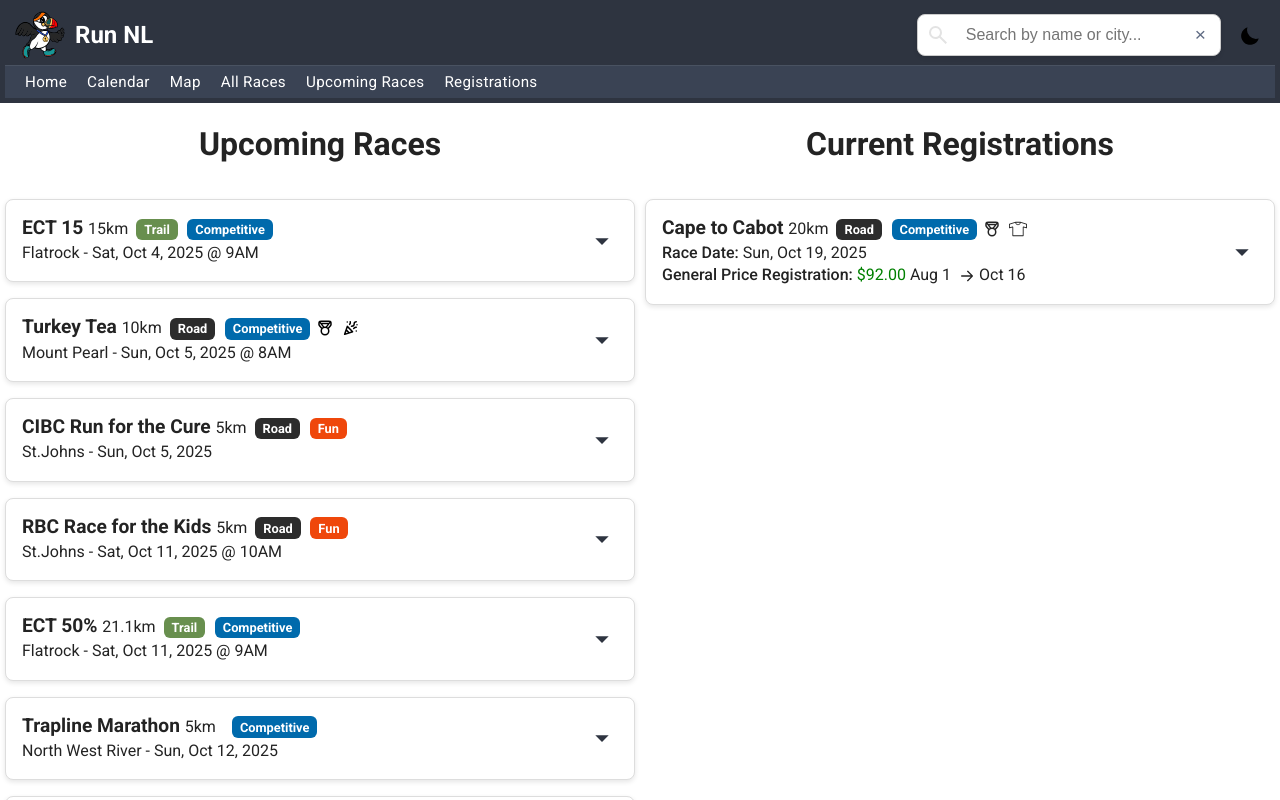
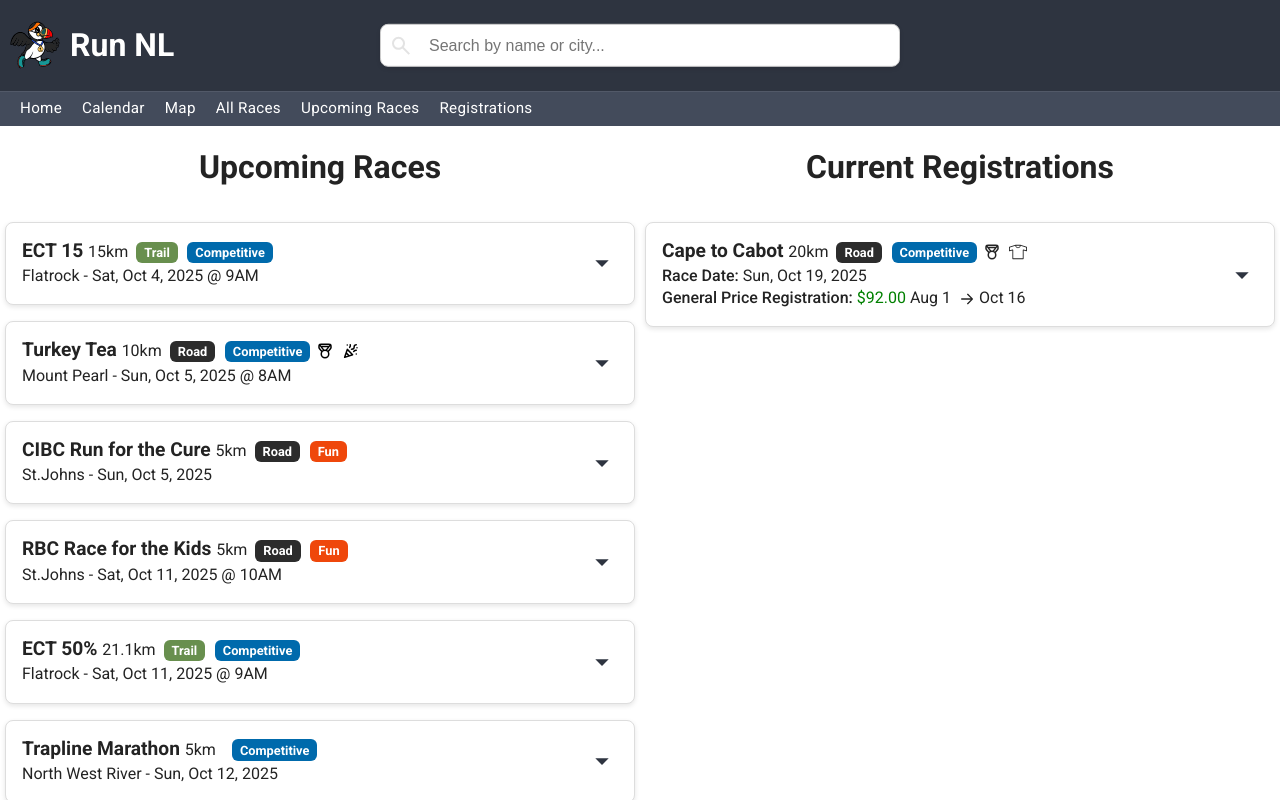
Before and after one commit to stevemac228/running-website, a Next.js app: page / in a window 1280 px wide. Shown: the top 800 px of the page. Built offline with nearby package versions, Linux system fonts and the light colour scheme.

Commit message:
search in middle of nav

```diff
--- a/components/Header.js
+++ b/components/Header.js
@@ -1,6 +1,5 @@
 import Link from "next/link";
 import { useCallback } from "react";
-import ThemeToggle from "./ThemeToggle";
 import SearchFilter from "./SearchFilter";
 
 export default function Header() {
@@ -9,7 +8,6 @@
   return (
     <header>
       <div className="header-top">
-        <div className="nav_left">
           <img
             src="/icons/newPufin-Kittl(1).svg"
             alt="Puffin Mascot"
@@ -17,12 +15,10 @@
             fill="none"
           />
           <h1>Run NL</h1>
-        </div>
         <div className="header-tools">
           <div className="header-search">
             <SearchFilter onSearch={handleHeaderSearch} />
           </div>
-          <ThemeToggle />
         </div>
       </div>
 
--- a/components/SearchFilter.js
+++ b/components/SearchFilter.js
@@ -1,37 +1,157 @@
-import { useState } from "react";
+import { useState, useRef, useEffect } from "react";
+import { useRouter } from "next/router";
+import races from "../data/races.json";
+import { getRaceId } from "../utils/getRaceId";
 
-export default function SearchFilter({ onSearch }) {
-  const [inputValue, setInputValue] = useState("");
+// Minimal, self-contained search with results dropdown.
+export default function SearchFilter({ onSearch, initialValue = "" }) {
+  const router = useRouter();
+  const [inputValue, setInputValue] = useState(() => initialValue || "");
+  const [results, setResults] = useState([]);
+  const [open, setOpen] = useState(false);
+  const [highlight, setHighlight] = useState(-1);
+  const wrapperRef = useRef(null);
+
+  // sync when parent-provided initialValue changes (e.g. when arriving at /races?search=...)
+  useEffect(() => {
+    setInputValue(initialValue || "");
+  }, [initialValue]);
+
+  useEffect(() => {
+    // close on click outside
+    function handleClick(e) {
+      if (wrapperRef.current && !wrapperRef.current.contains(e.target)) {
+        setOpen(false);
+        setHighlight(-1);
+      }
+    }
+    window.addEventListener("click", handleClick);
+    return () => window.removeEventListener("click", handleClick);
+  }, []);
+
+  useEffect(() => {
+    // filter races client-side as user types
+    const term = String(inputValue || "").trim().toLowerCase();
+    if (term === "") {
+      setResults([]);
+      setOpen(false);
+      if (typeof onSearch === "function") onSearch("");
+      return;
+    }
+
+    // search by name, nickName, location (simple contains)
+    const matched = races
+      .filter((r) => {
+        const s = `${r.name || ""} ${r.nickName || ""} ${r.location || ""}`.toLowerCase();
+        return s.includes(term);
+      })
+      .slice(0, 20);
+
+    setResults(matched);
+    setOpen(matched.length > 0);
+    setHighlight(-1);
+
+    // notify parent pages (e.g. races page) about the search term
+    if (typeof onSearch === "function") onSearch(inputValue);
+  }, [inputValue, onSearch]);
 
   const handleChange = (e) => {
     setInputValue(e.target.value);
-    onSearch(e.target.value);
   };
 
-  const handleClear = () => {
-    setInputValue("");  // clear local input
-    onSearch("");       // notify parent to reset filtered races
+  const handleClear = (e) => {
+    e?.stopPropagation();
+    setInputValue("");
+    setResults([]);
+    setOpen(false);
+    setHighlight(-1);
+    if (typeof onSearch === "function") onSearch("");
+  };
+
+  const navigateToRace = (race) => {
+    if (!race) return;
+    const id = getRaceId(race);
+    router.push(`/race/${encodeURIComponent(id)}`);
+    setOpen(false);
+  };
+
+  const onKeyDown = (e) => {
+    if (!open && (e.key === "ArrowDown" || e.key === "ArrowUp")) {
+      if (results.length > 0) setOpen(true);
+    }
+    if (e.key === "ArrowDown") {
+      e.preventDefault();
+      setHighlight((h) => Math.min(h + 1, results.length - 1));
+    } else if (e.key === "ArrowUp") {
+      e.preventDefault();
+      setHighlight((h) => Math.max(h - 1, 0));
+    } else if (e.key === "Enter") {
+      e.preventDefault();
+      if (highlight >= 0 && results[highlight]) {
+        // explicit highlighted item
+        navigateToRace(results[highlight]);
+      } else if (results.length === 1) {
+        // single result -> go to that race
+        navigateToRace(results[0]);
+      } else if (results.length > 1) {
+        // multiple results -> go to /races with search param so All Races page filters
+        router.push(`/races?search=${encodeURIComponent(inputValue)}`).catch(()=>{});
+        setOpen(false);
+      } else {
+        // no results -> still navigate to /races with search param
+        if (typeof onSearch === "function") onSearch(inputValue);
+        router.push(`/races?search=${encodeURIComponent(inputValue)}`).catch(()=>{});
+        setOpen(false);
+      }
+    } else if (e.key === "Escape") {
+      setOpen(false);
+      setHighlight(-1);
+    }
   };
 
   return (
-    <div className="search-container">
-      <div className="search-wrapper">
-        {/* Search icon */}
-        <img src="/icons/search.svg" alt="Search" className="search-icon" fill="none"/>
-
-        {/* Controlled input */}
+    <div className="search-container" ref={wrapperRef} aria-haspopup="listbox">
+      <div className="search-wrapper" role="search">
+        <img src="/icons/search.svg" alt="Search" className="search-icon" />
         <input
           type="text"
           placeholder="Search by name or city..."
           value={inputValue}
           onChange={handleChange}
+          onKeyDown={onKeyDown}
+          onFocus={() => { if (results.length > 0) setOpen(true); }}
+          aria-autocomplete="list"
+          aria-expanded={open}
+          aria-controls="search-results-list"
         />
+        {inputValue && (
+          <button className="clear-btn" onClick={handleClear} aria-label="Clear search">
+            ×
+          </button>
+        )}
+      </div>
 
-        {/* Clear button */}
-        <button className="clear-btn" onClick={handleClear}>
-          ×
-        </button>
-      </div>
+      {/* Results dropdown attached to bottom of search-wrapper */}
+      {open && results.length > 0 && (
+        <div className="search-results" role="listbox" id="search-results-list">
+          {results.map((race, idx) => (
+            <div
+              key={getRaceId(race) || `${idx}`}
+              role="option"
+              aria-selected={highlight === idx}
+              className={`search-result-item ${highlight === idx ? "highlight" : ""}`}
+              onMouseEnter={() => setHighlight(idx)}
+              onMouseDown={(ev) => { ev.preventDefault(); /* prevent input blur before click */ }}
+              onClick={() => navigateToRace(race)}
+            >
+              <div className="result-title">{race.name || race.nickName}</div>
+              <div className="result-sub">
+                {race.location ? `${race.location}` : ""} {race.date ? `• ${race.date}` : ""}
+              </div>
+            </div>
+          ))}
+        </div>
+      )}
     </div>
   );
 }
--- a/components/ThemeToggle.js
+++ /dev/null
@@ -1,53 +0,0 @@
-import { useState, useEffect } from "react";
-
-export default function ThemeToggle() {
-  const [theme, setTheme] = useState("light");
-
-  // Load saved theme from localStorage
-  useEffect(() => {
-    const savedTheme = localStorage.getItem("theme");
-    if (savedTheme) {
-      setTheme(savedTheme);
-      document.documentElement.setAttribute("data-theme", savedTheme);
-    }
-  }, []);
-
-  const toggleTheme = () => {
-    const newTheme = theme === "light" ? "dark" : "light";
-    setTheme(newTheme);
-    document.documentElement.setAttribute("data-theme", newTheme);
-    localStorage.setItem("theme", newTheme);
-  };
-
-  return (
-    <button
-      onClick={toggleTheme}
-      className="theme-toggle-btn"
-      aria-label="Toggle dark/light mode"
-    >
-      {theme === "light" ? (
-        /* Moon SVG for light mode */
-        <svg
-          xmlns="http://www.w3.org/2000/svg"
-          width="24"
-          height="24"
-          fill="currentColor"
-          viewBox="0 0 24 24"
-        >
-          <path d="M21.75 15.5a9 9 0 01-11.25-11.25 9 9 0 1011.25 11.25z" />
-        </svg>
-      ) : (
-        /* Sun SVG for dark mode */
-        <svg
-          xmlns="http://www.w3.org/2000/svg"
-          width="24"
-          height="24"
-          fill="currentColor"
-          viewBox="0 0 24 24"
-        >
-          <path d="M12 18a6 6 0 100-12 6 6 0 000 12zm0-16v2m0 16v2m10-10h-2M4 12H2m15.364-7.364l-1.414 1.414M6.05 17.95l-1.414 1.414M17.95 17.95l-1.414-1.414M6.05 6.05L4.636 7.464" />
-        </svg>
-      )}
-    </button>
-  );
-}
--- a/pages/_app.js
+++ b/pages/_app.js
@@ -1,4 +1,5 @@
 import "../styles/globals.css";
+import "../styles/navbar.css";
 import { Roboto } from "next/font/google";
 
 const roboto = Roboto({
--- a/styles/globals.css
+++ b/styles/globals.css
@@ -108,125 +108,7 @@
 /* #endregion */
 
 /* #region Header / Navbar */
-header {
-  background-color: var(--runnl-dark-grey);
-  color: var(--runnl-light-text);
-  padding: 5px;
-  display: flex;
-  flex-direction: column;
-  gap: 0;
-}
-
-.header-top {
-  display: flex;
-  align-items: center;
-  justify-content: space-between;
-  padding: 5px 10px;
-}
-
-.header-tools {
-  display: flex;
-  align-items: center;
-  gap: 0.75rem;
-  margin-left: auto;
-}
-
-.header-search {
-  flex: 1;
-  min-width: 220px;
-}
-
-.header-search .search-container {
-  margin-bottom: 0;
-  justify-content: flex-end;
-}
-
-.header-search .search-wrapper {
-  max-width: 420px;
-  width: 100%;
-}
-
-.nav-strip {
-  width: 100%;
-  background-color: #3a4354;
-  border-top: 1px solid rgba(255, 255, 255, 0.08);
-}
-
-.nav-strip-links {
-  display: flex;
-  flex-wrap: wrap;
-  gap: 1.25rem;
-  padding: 0.45rem 1.25rem;
-  color: var(--runnl-light-text);
-}
-
-.nav-strip-link {
-  color: inherit;
-  text-decoration: none;
-  font-size: 0.95rem;
-  letter-spacing: 0.02em;
-}
-
-.nav-strip-link:hover {
-  color: var(--runnl-light-blue);
-}
-
-header h1 {
-  margin: 0;
-  font-size: 1.5rem;
-}
-
-.nav_left {
-  display: flex;
-  justify-content: space-between;
-  align-items: center;
-}
-
-nav {
-  display: flex;
-  align-items: center;
-}
-
-.nav-link {
-  display: inline-flex;
-  align-items: center;
-  color: var(--runnl-light-text);
-  margin-left: 1rem;
-  text-decoration: none;
-  padding: 6px;
-  gap: 6px; /* space between text and icon */
-}
-
-/* Only apply hover effects on devices with hover capability (not touch devices) */
-@media (hover: hover) {
-  .nav-link:hover {
-    border-radius: 9999px;
-    background-color: var(--runnl-dark-blue);
-    transform: scale(1.05);
-  }
-}
-
-.nav-icon {
-  width: 22px; /* set visible size */
-  height: 22px;
-  flex-shrink: 0; /* prevents collapsing */
-  backface-visibility: hidden;
-  -webkit-backface-visibility: hidden;
-  transform: translateZ(0);
-  -webkit-transform: translateZ(0);
-}
-
-/* Show icons and hide text on mobile */
-@media (max-width: 768px) {
-  .nav-text {
-    display: none;
-  }
-
-  .nav-link {
-    margin-left: 0.5rem;
-    padding: 10px;
-  }
-}
+
 /* #endregion */
 
 /* #region Race Card */
@@ -303,6 +185,8 @@
   align-items: center;
   color: var(--runnl-dark-grey); /* same as your theme */
   transition: color 0.2s;
+  position:relative;
+  z-index: 0;
 }
 
 .chevron-toggle {
@@ -444,6 +328,78 @@
   margin-left: 0.5rem;
 }
 
+/* Search results dropdown (attached to .search-wrapper) */
+.search-wrapper {
+  position: relative; /* ensure dropdown anchors to this */
+  z-index: 30;
+}
+
+/* Dropdown panel */
+.search-results {
+  position: absolute;
+  top: calc(100% + 6px);
+  left: 0;
+  right: 0;
+  background: #fff;
+  border: 1px solid #e6e6e6;
+  border-radius: 8px;
+  box-shadow: 0 8px 20px rgba(0,0,0,0.08);
+  max-height: 320px;
+  overflow-y: auto;
+  padding: 6px;
+  margin: 0;
+  font-family: inherit;
+  color: var(--runnl-dark-text);
+  z-index: 99999; /* increased to ensure dropdown sits above other UI */
+}
+
+/* Ensure the wrapper has a higher stacking context */
+.search-wrapper {
+  position: relative;
+  z-index: 99998;
+}
+
+/* Individual result */
+.search-result-item {
+  display: flex;
+  flex-direction: column;
+  gap: 2px;
+  padding: 8px;
+  border-radius: 6px;
+  cursor: pointer;
+  transition: background-color 0.12s ease;
+}
+
+.search-result-item .result-title {
+  font-weight: 600;
+  font-size: 0.95rem;
+  color: var(--runnl-dark-text);
+}
+
+.search-result-item .result-sub {
+  font-size: 0.82rem;
+  color: var(--runnl-light-grey);
+}
+
+.search-result-item:hover,
+.search-result-item.highlight {
+  background-color: #f5f8ff;
+}
+
+/* Keep clear button visible and clickable */
+.search-wrapper .clear-btn {
+  z-index: 40;
+}
+
+/* For small screens, make dropdown full width of view */
+@media (max-width: 480px) {
+  .search-results {
+    left: -6px;
+    right: -6px;
+    border-radius: 0 0 8px 8px;
+  }
+}
+
 /* #endregion */
 
 .filters-row {
@@ -2009,14 +1965,6 @@
   position: relative;
 }
 
-.theme-toggle-btn {
-  background: transparent;
-  border: none;
-  cursor: pointer;
-  padding: 0.25rem;
-  display: flex;
-  align-items: center;
-}
 /* #endregion */
 
 /* #region Modern Leaflet Popup Styling */
--- /dev/null
+++ b/styles/navbar.css
@@ -0,0 +1,119 @@
+header {
+  background-color: var(--runnl-dark-grey);
+  color: var(--runnl-light-text);
+  display: flex;
+  flex-direction: column;
+  gap: 0;
+}
+
+.header-top {
+  position: relative; /* make .header-search absolute relative to this */
+  display: flex;
+  align-items: center;
+  justify-content: flex-start; /* keep left-aligned tools */
+  padding: 5px 10px;
+}
+
+.header-tools {
+  display: flex;
+  align-items: center;
+  gap: 0.75rem;
+  margin-left: auto;
+}
+
+.header-search {
+  position: absolute;
+  left: 50%;
+  transform: translateX(-50%);
+  top: 50%;
+  transform-origin: center;
+  transform: translate(-50%, -50%);
+  width: 100%;
+  max-width: 520px;
+  display: block;
+  pointer-events: auto;
+}
+
+.header-search .search-container {
+  margin-bottom: 0;
+  justify-content: center;
+}
+
+.header-search .search-wrapper {
+  width: 100%;
+  max-width: 520px;
+  margin: 0 auto;
+  box-sizing: border-box;
+}
+
+.nav-strip {
+  width: 100%;
+  background-color: #434b5b;
+  border-top: 1px solid rgba(255, 255, 255, 0.08);
+}
+
+.nav-strip-links {
+  display: flex;
+  flex-wrap: wrap;
+  gap: 1.25rem;
+  padding: 0.45rem 1.25rem;
+  color: var(--runnl-light-text);
+  min-height: 20px;
+}
+
+.nav-strip-link {
+  color: inherit;
+  text-decoration: none;
+  font-size: 0.95rem;
+  letter-spacing: 0.02em;
+}
+
+.nav-strip-link:hover {
+  border-bottom: 2px solid var(--runnl-dark-blue);
+}
+
+.nav-menu-toggle {
+  display: none;
+  background: transparent;
+  border: none;
+  color: var(--runnl-light-text);
+  padding: 0.35rem;
+  cursor: pointer;
+}
+
+.nav-menu-toggle .nav-menu-bar {
+  display: block;
+  width: 22px;
+  height: 2px;
+  background: currentColor;
+  margin: 4px 0;
+  transition: transform 0.2s ease, opacity 0.2s ease;
+}
+
+.nav-menu-toggle[aria-expanded="true"] .nav-menu-bar:nth-child(1) {
+  transform: translateY(6px) rotate(45deg);
+}
+
+.nav-menu-toggle[aria-expanded="true"] .nav-menu-bar:nth-child(2) {
+  opacity: 0;
+}
+
+.nav-menu-toggle[aria-expanded="true"] .nav-menu-bar:nth-child(3) {
+  transform: translateY(-6px) rotate(-45deg);
+}
+
+.nav-strip-search {
+  display: none;
+  width: 100%;
+}
+
+.nav-strip-search .search-container {
+  margin-bottom: 0;
+  justify-content: flex-start;
+  width: 100%;
+}
+
+.nav-strip-search .search-wrapper {
+  width: 100%;
+  max-width: none;
+}
```
Also changed, not shown: pages/races.js (+15 -2 lines).
